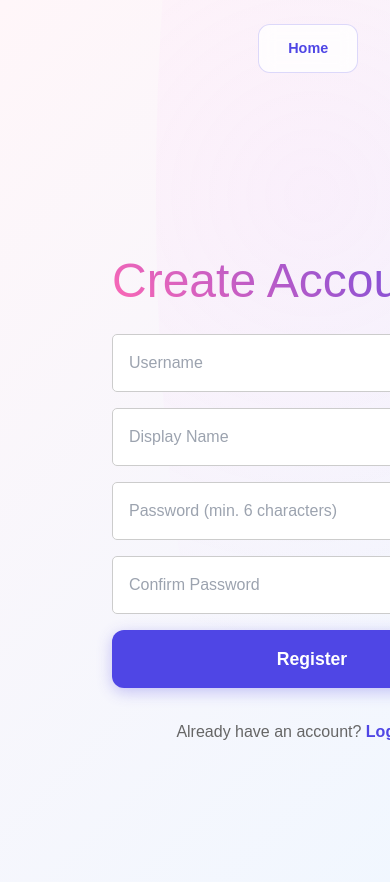
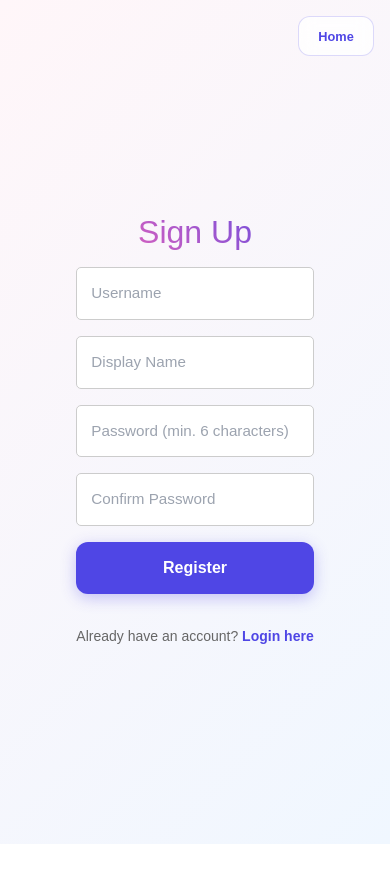
Before and after one commit to bxsck/task-management, a Next.js app in the folder client/: page /register in a window 390 px wide. Shown: the top 882 px of the page. After the commit the page ends 844 px from the top, so only its background shows below. Built offline with nearby package versions, Linux system fonts and the light colour scheme; no server answers.

Commit message:
style: update responsiveness on register page

```diff
--- a/client/src/app/(auth)/register/page.js
+++ b/client/src/app/(auth)/register/page.js
@@ -64,7 +64,7 @@ export default function Register() {
 
       <main className={styles.main}>
         <div className={styles.hero}>
-          <h1>Create Account</h1>
+          <h1>Sign Up</h1>
           <form className={styles.registerForm} onSubmit={handleSubmit}>
             <input
               name="username"
--- a/client/src/app/(auth)/register/register.module.css
+++ b/client/src/app/(auth)/register/register.module.css
@@ -11,7 +11,7 @@
   align-items: center;
   justify-items: center;
   min-height: 100svh;
-  padding: 80px;
+  padding: 40px 20px; /* Update padding for better mobile display */
   gap: 64px;
   font-family: var(--font-geist-sans);
   min-height: 100vh;
@@ -67,7 +67,7 @@
   grid-row-start: 2;
   justify-content: space-between;
   align-items: center;
-  padding: 4rem 2rem;
+  padding: 2rem 1rem;
   max-width: 1200px;
   margin: 0 auto;
   position: relative;
@@ -75,12 +75,13 @@
 
 .hero {
   flex: 1;
-  padding-right: 2rem;
+  padding-right: 0;
+  text-align: center;
   z-index: 1;
 }
 
 .hero h1 {
-  font-size: 3rem;
+  font-size: clamp(2rem, 5vw, 3rem);
   margin-bottom: 1rem;
   line-height: 1.2;
   margin: 1.5rem 0;
@@ -93,9 +94,10 @@
   display: flex;
   flex-direction: column;
   gap: 1rem;
-  width: 400px;
+  width: 100%;
   max-width: 400px;
   margin: 0 auto;
+  padding: 0 1rem;
 }
 
 .input {
@@ -151,3 +153,47 @@
   margin: -0.5rem 0 0;
   text-align: left;
 }
+
+@media (max-width: 768px) {
+  .page {
+    padding: 20px 10px;
+  }
+
+  .navbar {
+    padding: 1rem;
+  }
+
+  .main {
+    padding: 1rem 0.5rem;
+  }
+
+  .input {
+    padding: 0.875rem;
+    font-size: 0.95rem;
+  }
+
+  .ctaButton {
+    padding: 0.875rem 1.5rem;
+    font-size: 1rem;
+  }
+
+  .backgroundDecoration {
+    display: none;
+  }
+
+  .loginLink {
+    font-size: 0.875rem; /* Adjust font size for mobile */
+  }
+}
+
+@media (max-width: 480px) {
+  .hero h1 {
+    font-size: 2rem;
+    margin: 1rem 0;
+  }
+
+  .homeBtn {
+    padding: 0.6rem 1.2rem;
+    font-size: 0.8rem;
+  }
+}
```
